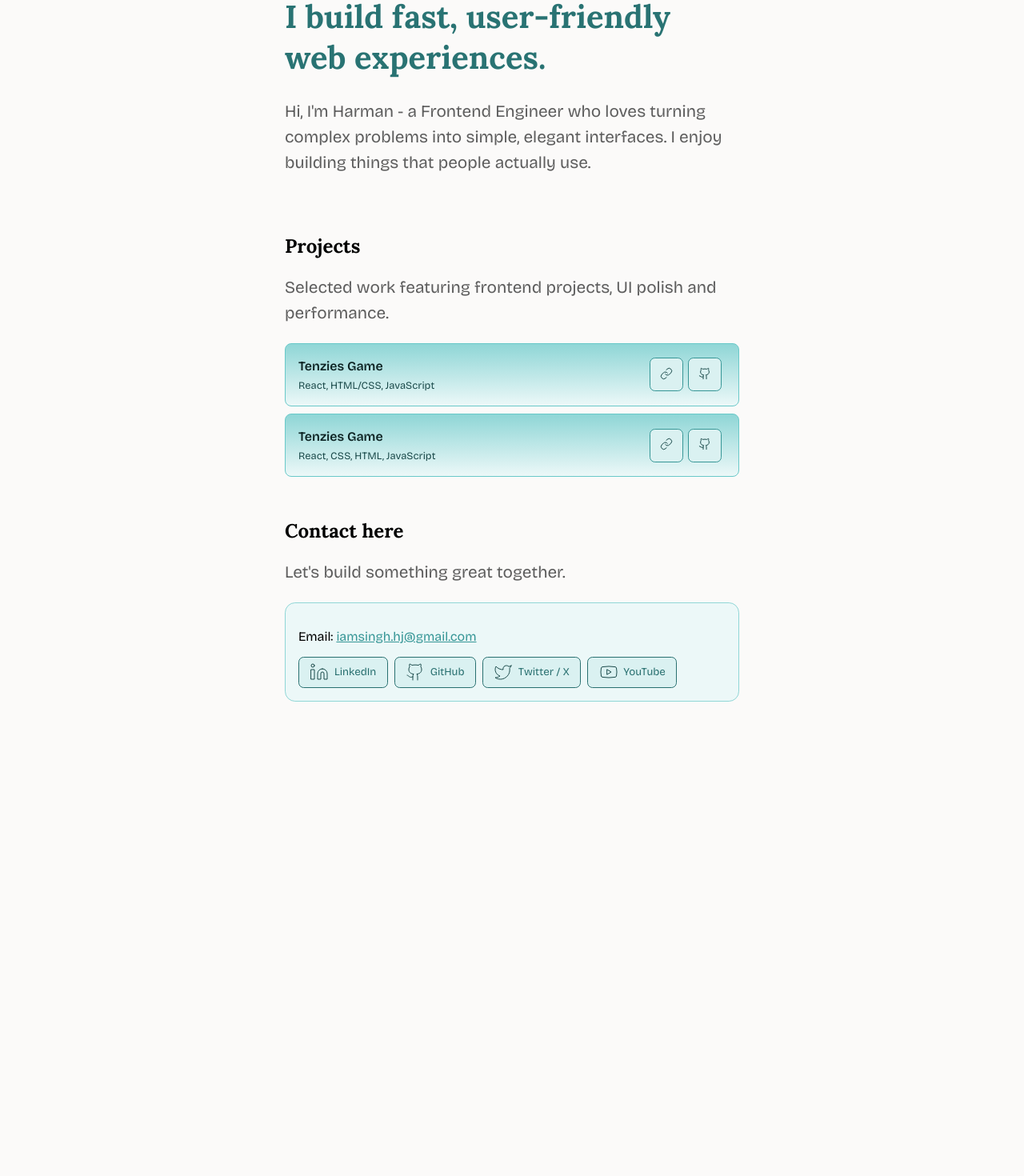
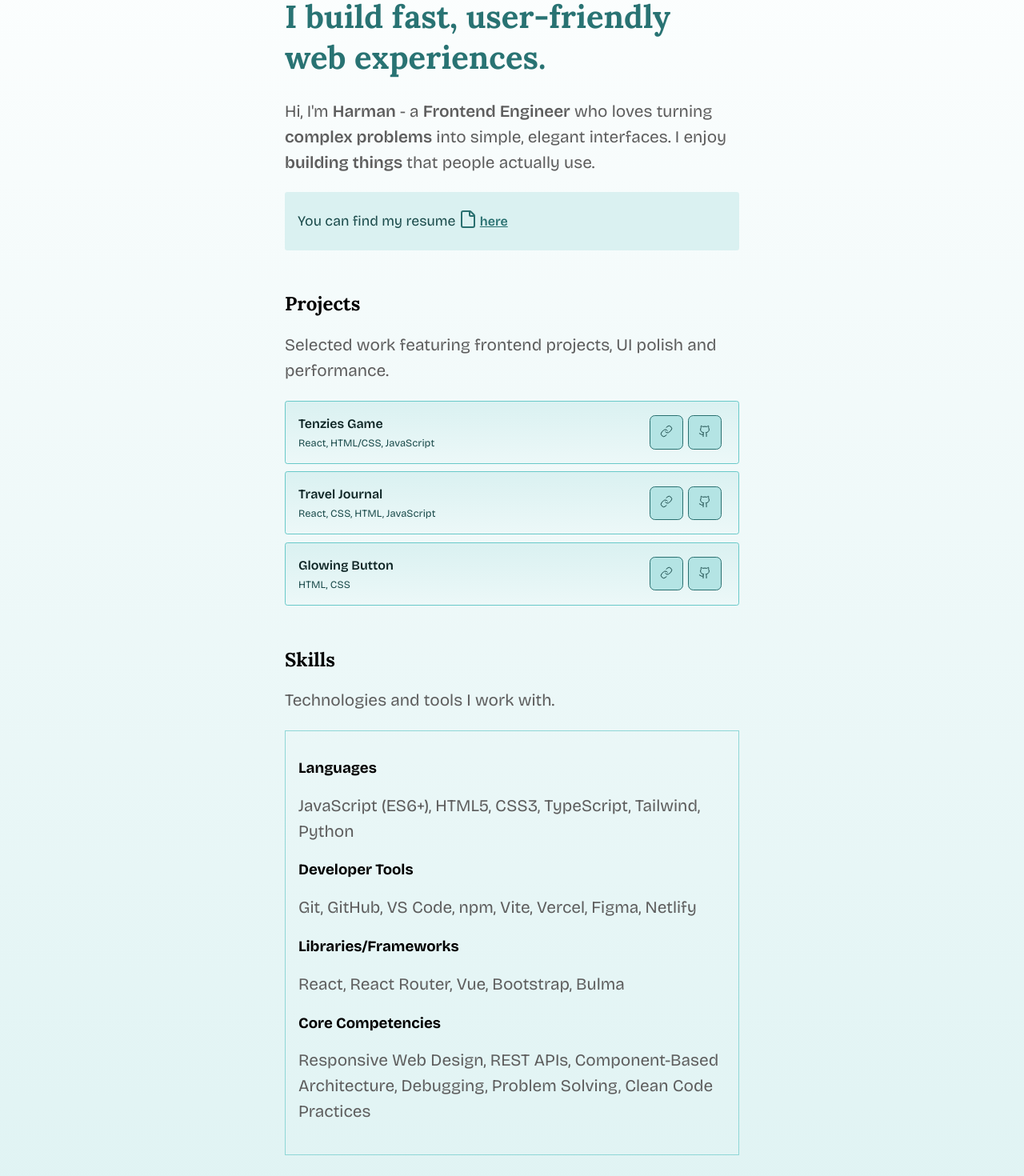
Before and after one commit to codeharman/portfolio, a React (Vite) app: page / in a window 1280 px wide. Shown: the part 220-1690 px from the top of the page at 80% size. Before the commit the page ends 1169 px from the top, so only its background shows below. Built offline with nearby package versions, Linux system fonts and the light colour scheme.

Commit message:
skills component made, resume added

```diff
--- a/src/App.css
+++ b/src/App.css
@@ -27,18 +27,17 @@
 }
 
 body {
-  background-color: var(--main-clr);
+  background: linear-gradient(white, var(--palette-100));
   color: var(--text-clr);
   font-family: "Bricolage Grotesque", sans-serif;
   margin: 0;
   display: flex;
   justify-content: center;
   transition: all ease-in-out .5s;
+  min-height: 100vh;
 }
 
 .main-container {
-  /* background-color: hotpink; */
-  height: 100vh;
   min-width: 350px;
   max-width: 375px;
   display: flex;
@@ -46,6 +45,10 @@ body {
   gap: 2em;
   padding: 1em;
   /* margin-top: 1em; */
+}
+
+span {
+  font-weight: 600;
 }
 
 h2 {
@@ -65,7 +68,7 @@ h2 {
 .para {
   color: var(--para-clr);
   line-height: 1.8rem;
-  font-size: 1.1rem;
+  font-size: 8.rem;
 }
 
 .home-img {
@@ -82,21 +85,46 @@ h2 {
   transform: scale(1.1) translateX(10px);
 }
 
+.resume {
+  display: flex;
+  align-items: center;
+  gap: .2em;
+  background: var(--palette-100);
+  padding: .5em 1em;
+  border-radius: .2em;
+  margin: 0;
+}
+
+.resume-a {
+  color: var(--palette-700);
+  text-decoration: underline;
+  cursor: pointer;
+}
+
+.resume-a:hover {
+  color: var(--palette-600);
+}
+
+.resume-text {
+  color: var(--palette-800);
+  font-size: 1.1em;
+}
+
 .project-main-div {
   margin-top: .6em;
-  background: linear-gradient(180deg, var(--palette-300), var(--palette-50));
+  background: linear-gradient(180deg, var(--palette-100), var(--palette-50));
   display: flex;
   align-items: center;
   justify-content: space-between;
   padding: .5em 1em;
-  border-radius: .5em;
+  border-radius: .2em;
   border: .1em solid var(--palette-400);
   transition: all ease-in-out .3s;
 }
 
 .project-main-div:hover {
   transform: scale(1.02);
-  background: linear-gradient(180deg, var(--palette-200), var(--palette-50));
+  background: linear-gradient(var(--palette-200), var(--palette-50));
 }
 
 .project-para {
@@ -121,14 +149,20 @@ h2 {
 .link-btn, .github-btn  {
   padding: .8em .9em;
   border-radius: .5em;
-  border: .1em solid var(--palette-600);
+  border: .1em solid var(--palette-700);
   margin-right: .4em;
-  background-color: var(--palette-100);
+  background-color: var(--palette-200);
   transition: all ease-in-out .3s;
 }
 
 .link-btn:hover, .github-btn:hover {
-  background-color: var(--palette-200);
+  background-color: var(--palette-100);
+  cursor: pointer;
+}
+
+.skills {
+  padding: 1em;
+  border: .1em solid var(--palette-300);
 }
 
 .contact-container {
@@ -136,10 +170,9 @@ h2 {
 }
 
 .contact-contents {
-  background-color: var(--palette-50);
   padding: 1em;
-  border-radius: .8em;
-  border: .1em solid var(--palette-300);
+  border-radius: .2em;
+  border: .1em dashed var(--palette-600);
 }
 
 .contact-btns {
@@ -155,14 +188,15 @@ h2 {
   gap: .5em;
   font-family: inherit;
   background: var(--palette-100);
-  border-radius: .5em;
-  border: .1em solid var(--palette-700);
+  border-radius: .2em;
+  border: .1em solid var(--palette-600);
   transition: all ease-in-out .3s;
   color: var(--palette-800);
 }
 
 .contact-btn:hover {
   background-color: var(--palette-200);
+  cursor: pointer;
 }
 
 .mailLink {
--- a/src/App.jsx
+++ b/src/App.jsx
@@ -4,6 +4,7 @@ import Home from './components/Home'
 import ProjectsRender from './components/ProjectRender'
 import Experience from './components/Experience'
 import Contact from './components/Contact'
+import Skills from './components/Skills'
 
 function App() {
 
@@ -14,6 +15,7 @@ function App() {
           name='Harman'
         />
         <ProjectsRender />
+        <Skills />
         <Contact />
       </div>
     </>
--- a/src/ProjectsData.jsx
+++ b/src/ProjectsData.jsx
@@ -8,9 +8,16 @@ export default [
   },
   {
     id: 2,
-    title: "Tenzies Game",
+    title: "Travel Journal",
     techStack: "React, CSS, HTML, JavaScript",
-    githubUrl: "https://github.com/codeharman/Tenzies",
-    projectUrl: "https://tenzies-codeharman.vercel.app/"
+    githubUrl: "https://github.com/codeharman/Travel-journal",
+    projectUrl: "https://travel-journal-codeharman.vercel.app/"
+  },
+  {
+    id: 3,
+    title: "Glowing Button",
+    techStack: "HTML, CSS",
+    githubUrl: "https://github.com/codeharman/Glowing-Button",
+    projectUrl: "https://glowing-button-coderharman.vercel.app/"
   }
 ]
--- a/src/components/Contact.jsx
+++ b/src/components/Contact.jsx
@@ -6,6 +6,7 @@ export default function Contact(){
       <h2>Contact here</h2>
       <p className='para'>Let's build something great together.</p>
       <div className='contact-contents'>
+
         <p>Email: <a className='mailLink' href="mailto:iamsingh.hj@gmail.com">iamsingh.hj@gmail.com</a></p>
         <div className='contact-btns'>
           <button className='contact-btn'>
--- a/src/components/Home.jsx
+++ b/src/components/Home.jsx
@@ -1,11 +1,17 @@
 import avatar from '../assets/avatar.jpg'
+import {File} from 'lucide-react'
 
 export default function Home(props){
   return(
     <div className='home-container'>
       <img className='home-img' src={avatar}></img>
       <h1 className="home-header">I build fast, user-friendly web experiences.</h1>
-      <p className="para">Hi, I'm {props.name} - a Frontend Engineer who loves turning complex problems into simple, elegant interfaces. I enjoy building things that people actually use.</p>
+      <p className="para">Hi, I'm <span>{props.name}</span> - a <span>Frontend Engineer</span> who loves turning <span>complex problems</span> into simple, elegant interfaces. I enjoy <span>building things</span> that people actually use.</p>
+      <div className='resume'>
+        <p className='resume-text'>You can find my resume</p>
+        <div><File color='#297070' size={24} /></div>
+        <a className='resume-a'><span>here</span></a>
+      </div>
     </div>
   )
 }
--- /dev/null
+++ b/src/components/Skills.jsx
@@ -0,0 +1,20 @@
+export default function Skills(){
+  return (
+    <div>
+    <h2>Skills</h2>
+    <p className="para">Technologies and tools I work with.</p>
+    <div className="skills">
+      <h3>Languages</h3>
+      <p className="para">JavaScript (ES6+), HTML5, CSS3, TypeScript, Tailwind, Python</p>
+      <h3>Developer Tools</h3>
+      <p className="para">Git, GitHub, VS Code, npm, Vite, Vercel, Figma, Netlify</p>
+      <h3>Libraries/Frameworks</h3>
+      <p className="para">React, React Router, Vue, Bootstrap, Bulma</p>
+      <h3>Core Competencies</h3>
+      <p className="para">Responsive Web Design, REST APIs, Component-Based Architecture, Debugging, Problem Solving,
+        Clean Code Practices
+      </p>
+    </div>
+    </div>
+  )
+}
```
